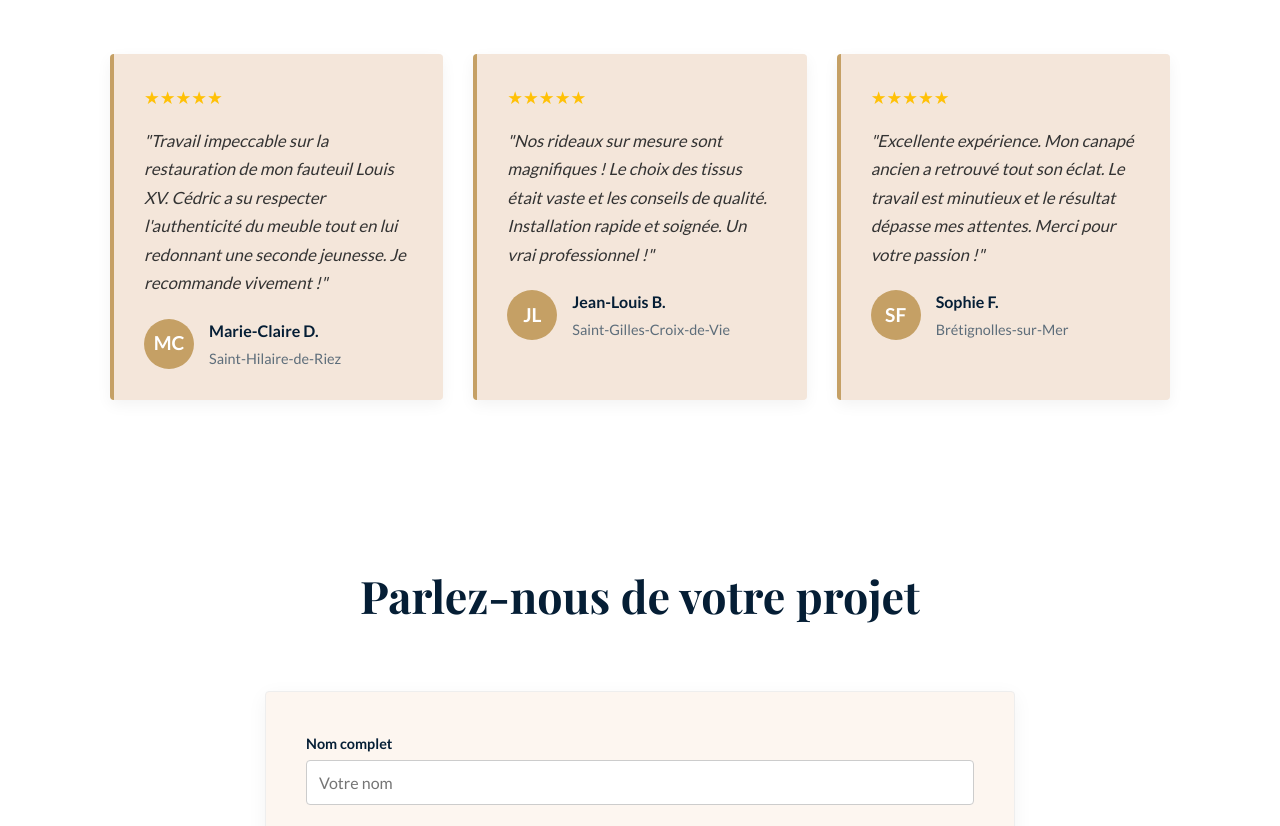
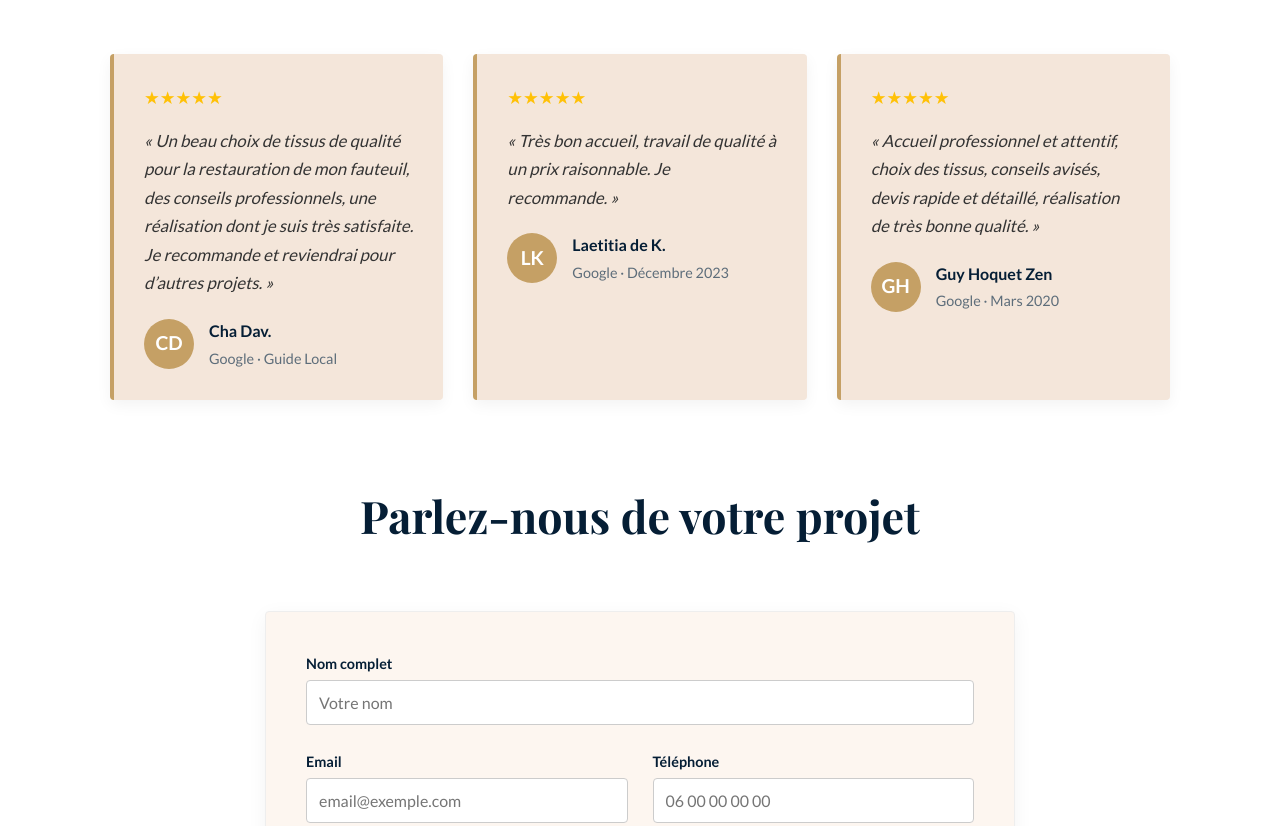
Before and after one commit to Noskarant/M-ridienne, a plain HTML site: page index.html in a window 1280 px wide. Shown: the part 5740-6566 px from the top of the page. Drawn offline with nearby package versions, Linux system fonts and the light colour scheme; a web font is replaced by a local one.

Commit message:
index.html

```diff
--- a/index.html
+++ b/index.html
@@ -315,23 +315,40 @@
       </div>
       <div class="testimonials-grid">
         <div class="testimonial-card">
-          <div class="stars">★★★★★</div>
-          <p class="testimonial-text">"Travail impeccable sur la restauration de mon fauteuil Louis XV. Cédric a su respecter l'authenticité du meuble tout en lui redonnant une seconde jeunesse. Je recommande vivement !"</p>
-          <div class="testimonial-author"><div class="testimonial-avatar">MC</div><div><div class="testimonial-name">Marie-Claire D.</div><div class="testimonial-location">Saint-Hilaire-de-Riez</div></div></div>
+          <div class="stars">&#9733;&#9733;&#9733;&#9733;&#9733;</div>
+          <p class="testimonial-text">&#171;&thinsp;Un beau choix de tissus de qualit&eacute; pour la restauration de mon fauteuil, des conseils professionnels, une r&eacute;alisation dont je suis tr&egrave;s satisfaite. Je recommande et reviendrai pour d&rsquo;autres projets.&thinsp;&#187;</p>
+          <div class="testimonial-author"><div class="testimonial-avatar">CD</div><div><div class="testimonial-name">Cha Dav.</div><div class="testimonial-location">Google &middot; Guide Local</div></div></div>
         </div>
         <div class="testimonial-card">
-          <div class="stars">★★★★★</div>
-          <p class="testimonial-text">"Nos rideaux sur mesure sont magnifiques ! Le choix des tissus était vaste et les conseils de qualité. Installation rapide et soignée. Un vrai professionnel !"</p>
-          <div class="testimonial-author"><div class="testimonial-avatar">JL</div><div><div class="testimonial-name">Jean-Louis B.</div><div class="testimonial-location">Saint-Gilles-Croix-de-Vie</div></div></div>
+          <div class="stars">&#9733;&#9733;&#9733;&#9733;&#9733;</div>
+          <p class="testimonial-text">&#171;&thinsp;Tr&egrave;s bon accueil, travail de qualit&eacute; &agrave; un prix raisonnable. Je recommande.&thinsp;&#187;</p>
+          <div class="testimonial-author"><div class="testimonial-avatar">LK</div><div><div class="testimonial-name">Laetitia de K.</div><div class="testimonial-location">Google &middot; D&eacute;cembre 2023</div></div></div>
         </div>
         <div class="testimonial-card">
-          <div class="stars">★★★★★</div>
-          <p class="testimonial-text">"Excellente expérience. Mon canapé ancien a retrouvé tout son éclat. Le travail est minutieux et le résultat dépasse mes attentes. Merci pour votre passion !"</p>
-          <div class="testimonial-author"><div class="testimonial-avatar">SF</div><div><div class="testimonial-name">Sophie F.</div><div class="testimonial-location">Brétignolles-sur-Mer</div></div></div>
+          <div class="stars">&#9733;&#9733;&#9733;&#9733;&#9733;</div>
+          <p class="testimonial-text">&#171;&thinsp;Accueil professionnel et attentif, choix des tissus, conseils avis&eacute;s, devis rapide et d&eacute;taill&eacute;, r&eacute;alisation de tr&egrave;s bonne qualit&eacute;.&thinsp;&#187;</p>
+          <div class="testimonial-author"><div class="testimonial-avatar">GH</div><div><div class="testimonial-name">Guy Hoquet Zen</div><div class="testimonial-location">Google &middot; Mars 2020</div></div></div>
         </div>
       </div>
-    </div>
-  </section>
+
+
+
+
+
+
+
+
+
+
+
+
+
+
+
+
+
+
+
 
   <section id="contact" class="contact-section">
     <div class="container">
```
